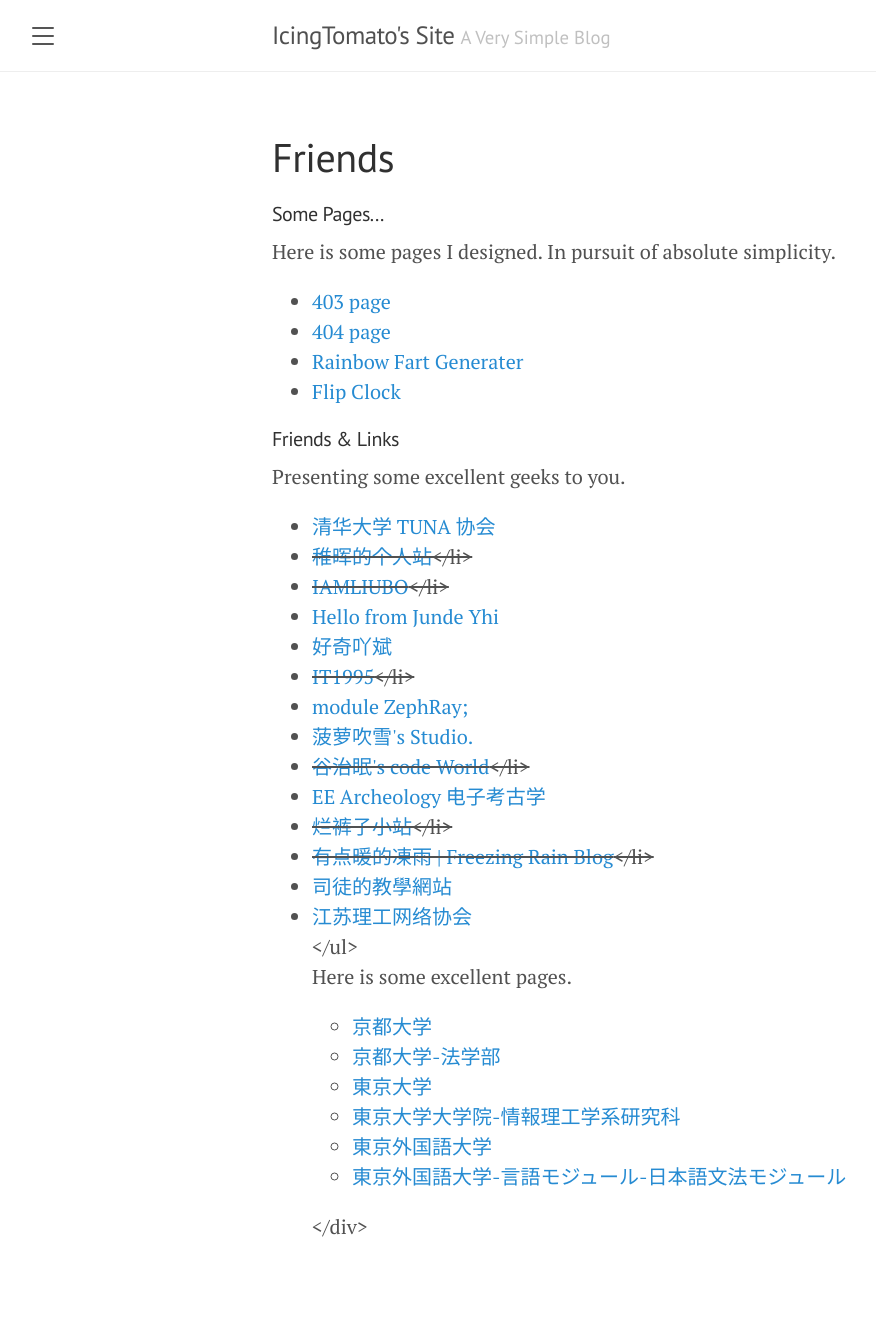
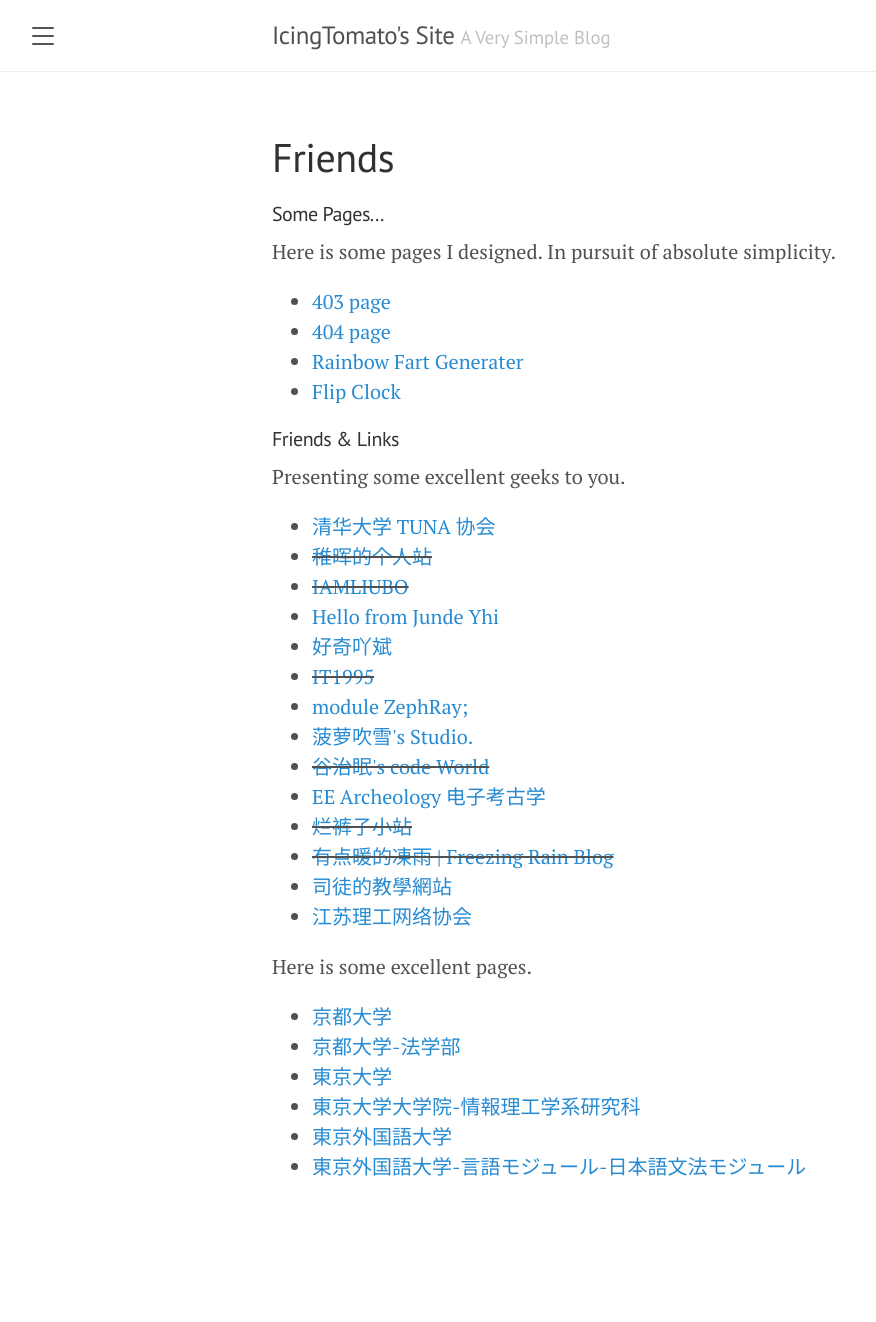
Before and after one commit to IcingTomato/icing.fun, a Jekyll site: the page built from friends.md, in a window 1280 px wide. Shown: the whole page, without its empty margins (8-884 px from the left). Built offline with Jekyll 4.4.1, drawn with Linux system fonts in a browser that asks for light colours; after the commit the page ends 1262 px from its top, so only the background shows below that.

```diff
--- a/friends.md
+++ b/friends.md
@@ -22,17 +22,17 @@ title: Friends
     </p>
     <ul>
         <li><a href="https://tuna.moe/">清华大学 TUNA 协会</a></li>
-        <li><s><a href="http://www.pengzhihui.xyz/">稚晖的个人站</a></li></s>
-        <li><s><a href="https://blogs.oopswow.com/">IAMLIUBO</a></li></s>
+        <li><s><a href="http://www.pengzhihui.xyz/">稚晖的个人站</a></s></li>
+        <li><s><a href="https://blogs.oopswow.com/">IAMLIUBO</a></s></li>
         <li><a href="https://www.yhi.moe/">Hello from Junde Yhi</a></li>
         <li><a href="http://www.haoqiabin.cn/">好奇吖斌</a></li>
-        <li><s><a href="http://www.it1995.cn/">IT1995</a></li></s>
+        <li><s><a href="http://www.it1995.cn/">IT1995</a></s></li>
         <li><a href="https://zephray.me/">module ZephRay;</a></li>
         <li><a href="https://boluochuixue.top/">菠萝吹雪's Studio.</a></li>
-        <li><s><a href="http://www.guzhimian.fun/">谷治眠's code World</a></li></s>
+        <li><s><a href="http://www.guzhimian.fun/">谷治眠's code World</a></s></li>
         <li><a href="http://7400.me/">EE Archeology 电子考古学</a></li>
-        <li><s><a href="https://blog.lkzstudio.com/">烂裤子小站</a></li></s>
-        <li><s><a href="http://150.158.159.239/">有点暖的凍雨 | Freezing Rain Blog</a></li></s>
+        <li><s><a href="https://blog.lkzstudio.com/">烂裤子小站</a></s></li>
+        <li><s><a href="http://150.158.159.239/">有点暖的凍雨 | Freezing Rain Blog</a></s></li>
         <li><a href="https://steward-fu.github.io/website/index.htm">司徒的教學網站</a></li>
         <li><a href="https://jsutite.github.io/">江苏理工网络协会</a></li>
     </ul>
```
